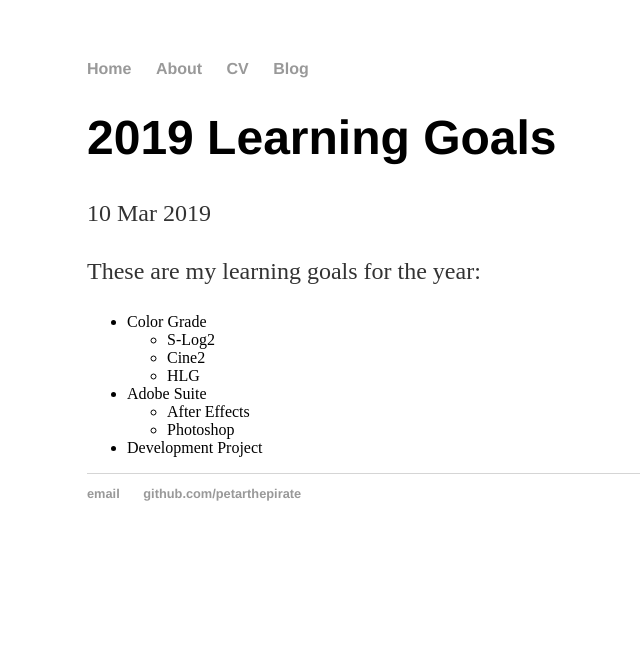
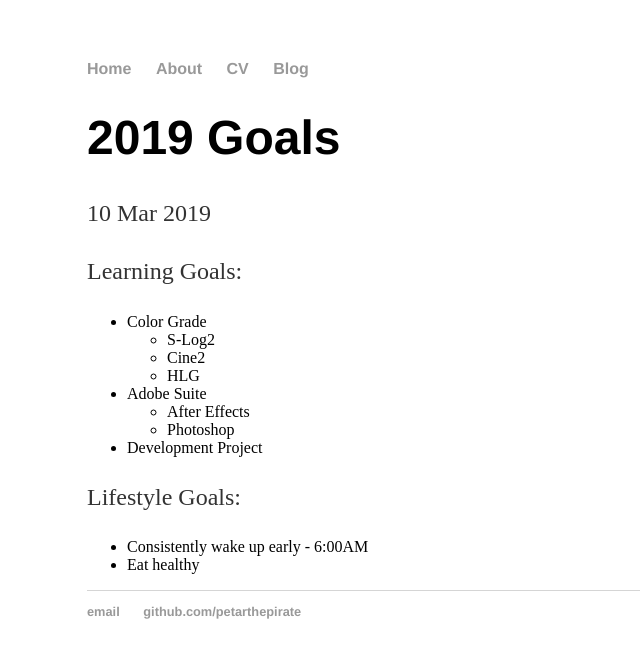
Before and after one commit to petarthepirate/petarthepirate.github.io, a Jekyll site: the page built from _posts/2019-03-10-Learning-Goals.md, in a window 1280 px wide. Shown: the top 658 px of the page, without its empty margins (105-745 px from the left). Built offline with Jekyll 4.4.1, drawn with Linux system fonts in a browser that asks for light colours.

Commit message:
changed post to goals, and added more goals

```diff
--- a/_posts/2019-03-10-Learning-Goals.md
+++ b/_posts/2019-03-10-Learning-Goals.md
@@ -1,10 +1,10 @@
 ---
 layout: post
-title: 2019 Learning Goals
+title: 2019 Goals
 date: 2019-03-10
 ---
 
-These are my learning goals for the year:
+Learning Goals:
 
 * Color Grade
     * S-Log2
@@ -14,3 +14,8 @@ These are my learning goals for the year:
     * After Effects
     * Photoshop
 * Development Project
+
+Lifestyle Goals:
+
+* Consistently wake up early - 6:00AM
+* Eat healthy
```
